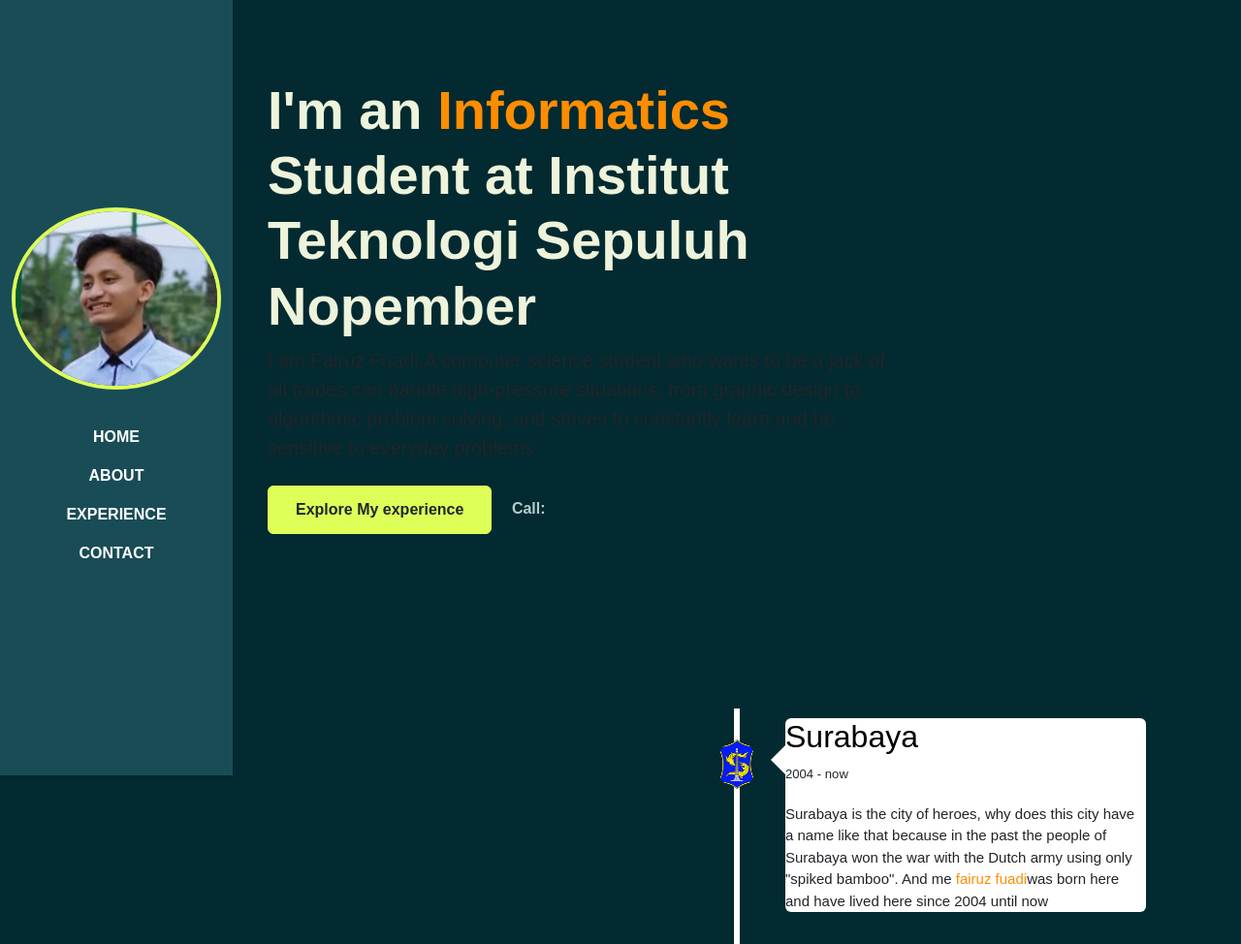
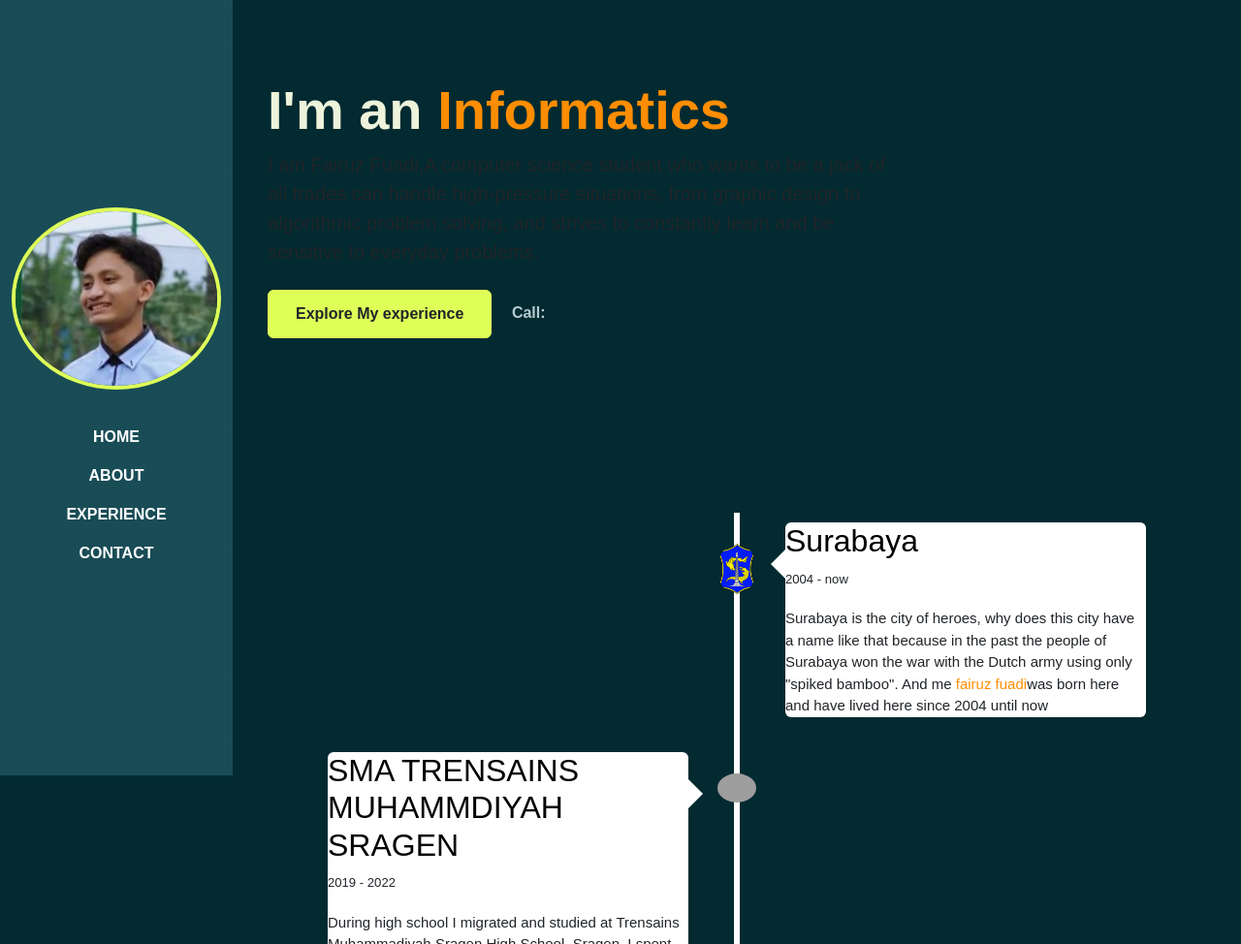
Before and after one commit to Ruzzuu/Portofolio, a plain HTML site: page Portofolio/index.html in a window 1280 px wide. Shown: the top 974 px of the page at 97% size. Drawn offline with Linux system fonts and the light colour scheme; grey boxes are pictures that could not be loaded; a web font is replaced by a local one.

Commit message:
Update index.html

```diff
--- a/Portofolio/index.html
+++ b/Portofolio/index.html
@@ -58,7 +58,7 @@
               <div class="container">
                 <div class="row">
                   <div class="col-lg-8">
-                    <h1 class="display-4 fw-bold">I'm an <span class="text-from">Informatics</span> Student at Institut Teknologi Sepuluh Nopember</h1>
+                    <h1 class="display-4 fw-bold">I'm an <span class="text-from">Informatics</span> </h1>
                     <p class="lead mt-2 mb-4">I am Fairuz Fuadi,A computer science student who wants to be a jack of all trades can handle high-pressure situations, from graphic design to algorithmic problem solving, and strives to constantly learn and be sensitive to everyday problems.</p>
                     <a href="#experience" class="btn btn-brand me-3">Explore My experience</a>
                     <a href="#"class="link-custom">Call: </a>
```
